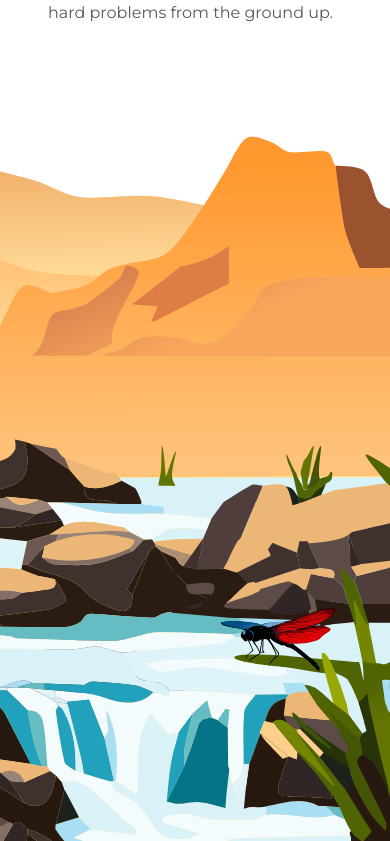
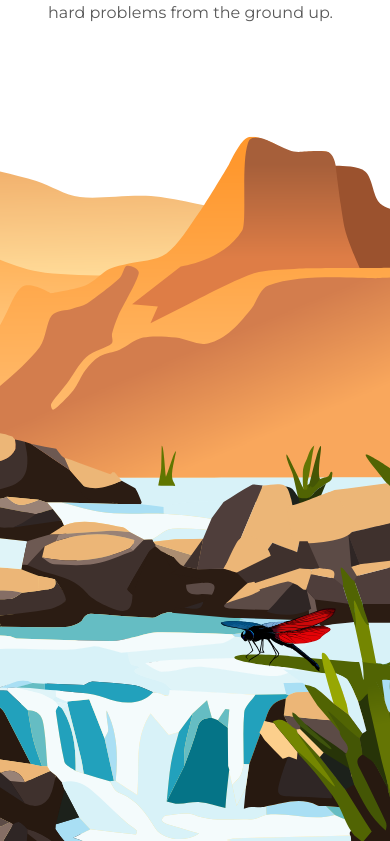
Before and after one commit to ichniten/dragonfly-in-the-sun, a SvelteKit app: page / in a window 390 px wide. Shown: the part 4623-5464 px from the top of the page. Built offline with nearby package versions, Linux system fonts and the light colour scheme.

Commit message:
update ui (#4)

```diff
--- a/src/routes/+page.svelte
+++ b/src/routes/+page.svelte
@@ -14,7 +14,7 @@
 {#if showPage}
   <div class={showPage ? 'block w-screen h-full bg-main-pattern relative' : 'hidden'}>
     <div class="max-w-app-container w-full mx-auto zero:mt-[46px] md:mt-[161px]">
-      <div class="mb-[132px] justify-between w-full zero:hidden md:flex">
+      <div class="mb-[70px] justify-between w-full zero:hidden md:flex">
         <div class="ml-[100px] mt-[68px]">
           <h1 class="uppercase font-rubik-mono-one text-3xl text-black overflow-hidden">
             dragonfly<br /> in the<br /> sun
@@ -176,7 +176,7 @@
     class={showPage ? 'block -mt-[277px] relative z-40 w-screen zero:hidden sm:block' : 'hidden'}
   />
   <img
-    src="/layer-4-mobile.svg"
+    src="/dragonfly-mobile.svg"
     alt=""
     class={showPage ? 'block -mt-[277px] relative z-40 w-screen zero:block sm:hidden' : 'hidden'}
   />
```
Also changed, not shown: static/dragonfly-mobile.svg (added), static/layer-4-mobile.svg (deleted).
